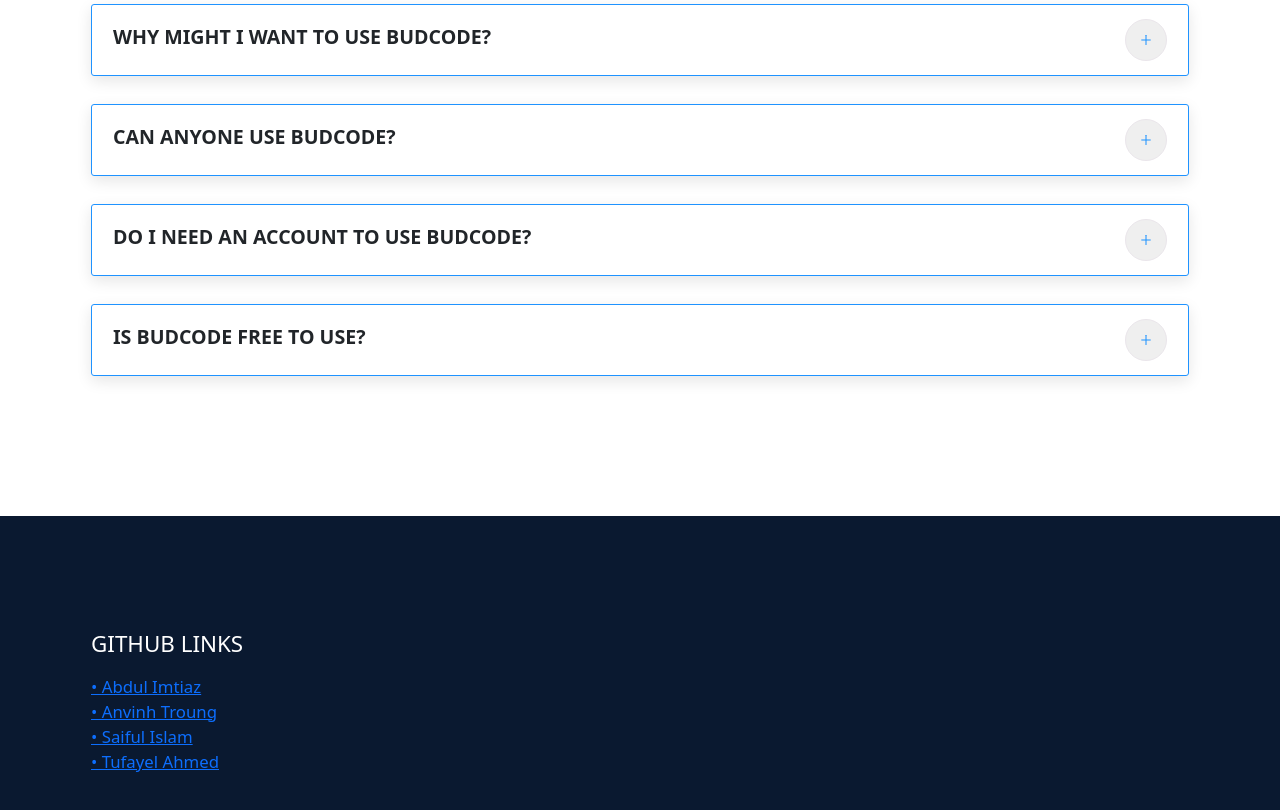
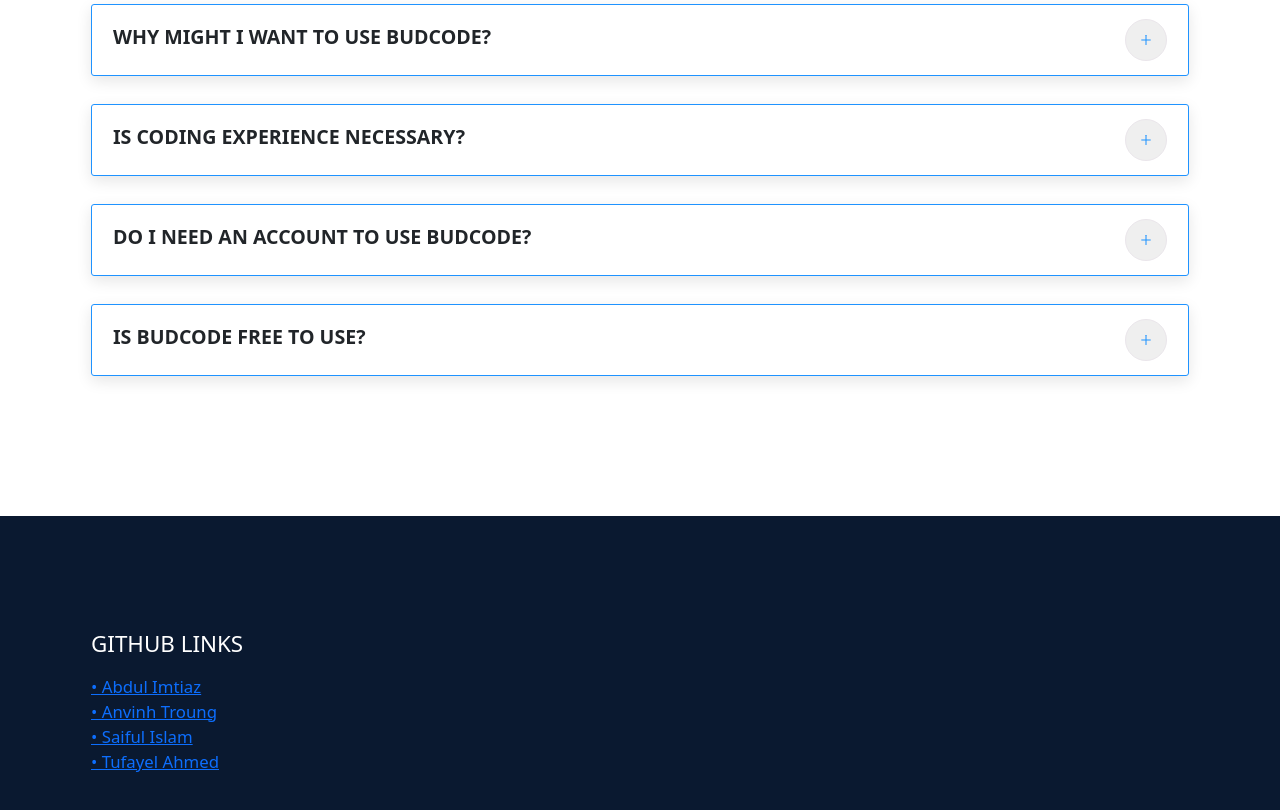
Before and after one commit to saifulislamdev/budcode-frontend, a React (Create React App) app: page / in a window 1280 px wide. Shown: the part 3380-4190 px from the top of the page. Built offline with nearby package versions, Linux system fonts and the light colour scheme.

Commit message:
fixed faq question

```diff
--- a/src/components/data2.js
+++ b/src/components/data2.js
@@ -6,9 +6,9 @@
   },
   {
     id: 2,
-    title: "Can anyone use BudCode?",
+    title: "Is Coding Experience Necessary?",
     answer:
-      "Anyone can use BudCode as it is completely free. Whether you also have experience or are a complete novice, it doesn't matter!",
+      "No matter how much or how little experience you have with coding, anyone is free to use BudCode and find or create a project that suits their needs!",
   },
   {
     id: 3,
```
